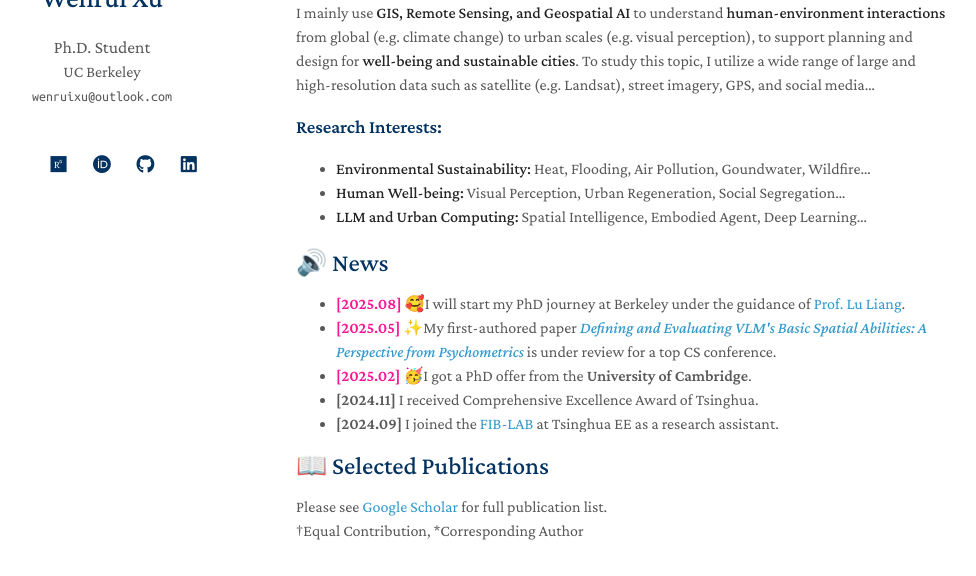
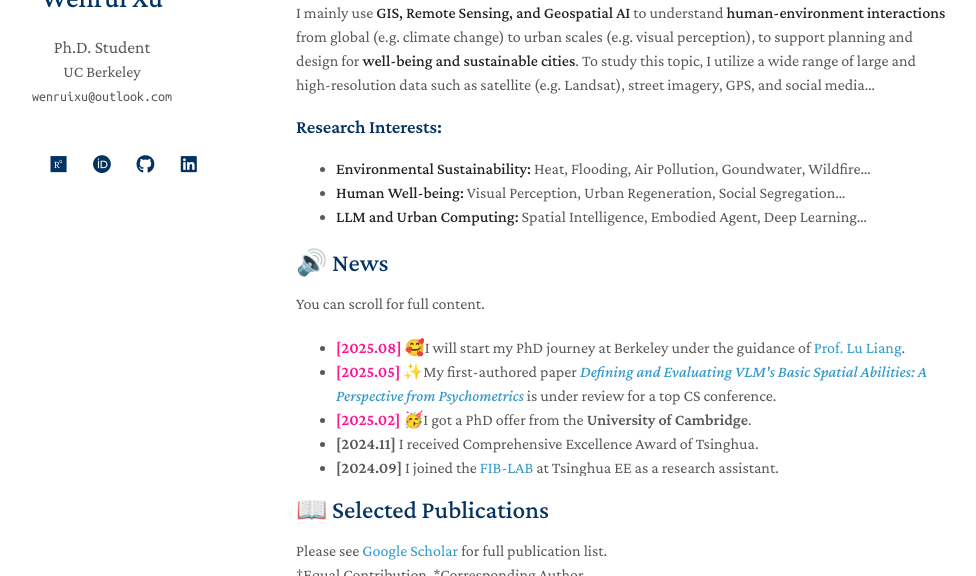
Before and after one commit to ruaruaxu/ruaruaxu.github.io, a Jekyll site: the page built from index.md, in a window 1280 px wide and 900 px high, cut to the strip 206-782 px from the top of the window. Shown: the whole strip, without its empty margins (174-1150 px from the left). Built offline with Jekyll 4.4.1, drawn with Linux system fonts in a browser that asks for light colours; a style sheet for code colours, icons or effects is not loaded.

Commit message:
Update index.md

```diff
--- a/index.md
+++ b/index.md
@@ -22,6 +22,7 @@ I mainly use **GIS, Remote Sensing, and Geospatial AI** to understand **human-en
 
 
 ## 🔊 News
+You can scroll for full content.
 
 {% include_relative _includes/news.md %}
 
```
